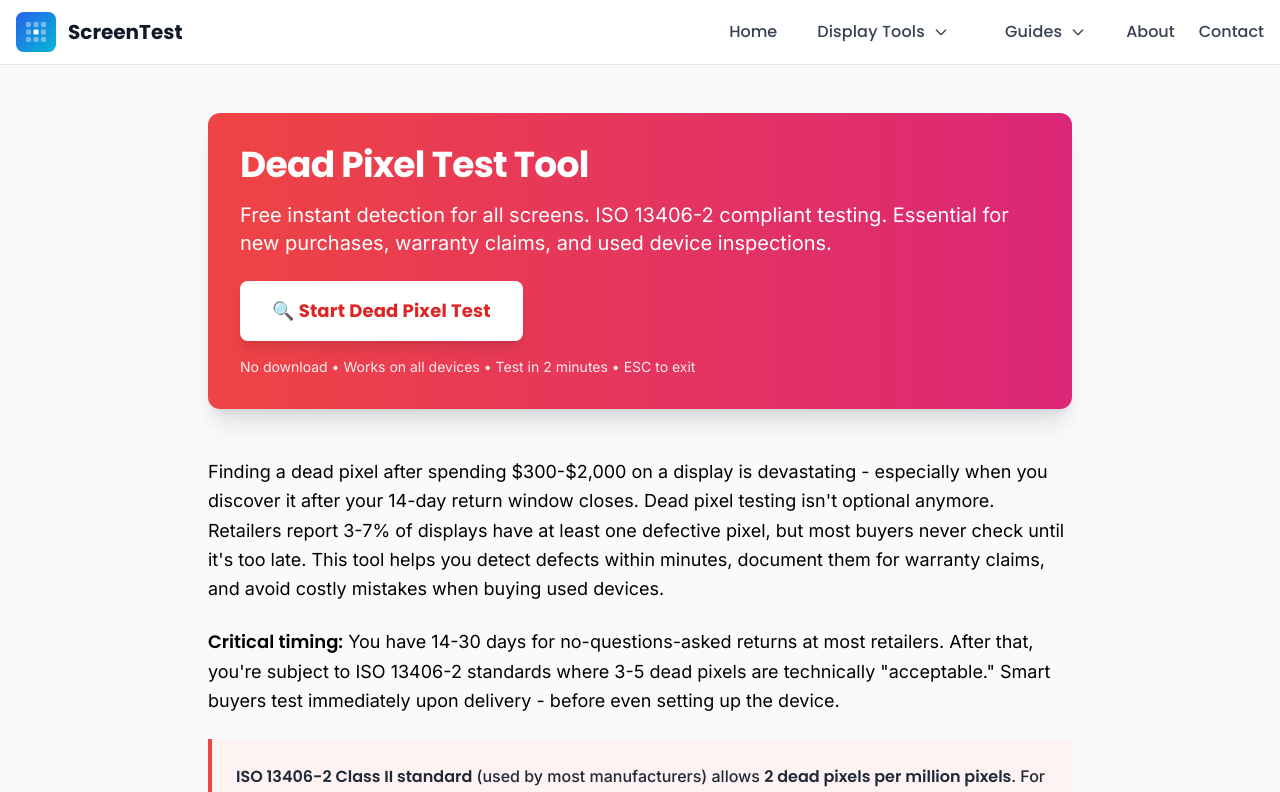
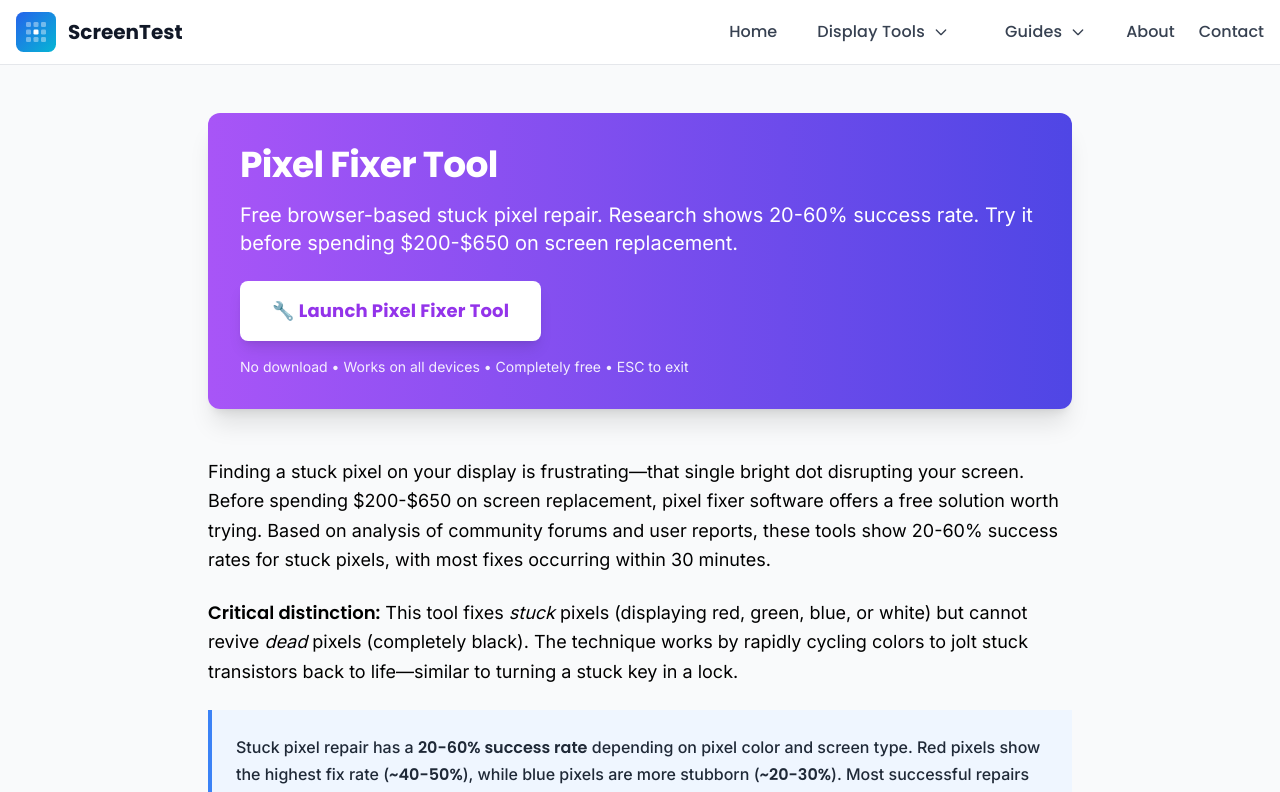
Before and after one commit to testscreentool-lgtm/screentest-io, a Next.js app: page /stuck-pixel-test in a window 1280 px wide. Shown: the top 792 px of the page. Built offline with nearby package versions, Linux system fonts and the light colour scheme.

Commit message:
Update page.tsx
Fix stuck pixel page to load PixelFixerClient

```diff
--- a/app/stuck-pixel-test/page.tsx
+++ b/app/stuck-pixel-test/page.tsx
@@ -1,6 +1,6 @@
 import { Metadata } from 'next'
 import Script from 'next/script'
-import DeadPixelTestClient from '../dead-pixel-test/DeadPixelTestClient'
+import PixelFixerClient from '../pixel-fixer/PixelFixerClient'
 
 export const metadata: Metadata = {
   title: 'Stuck Pixel Test: Check for Stuck Pixels Online | Free Tool',
@@ -73,7 +73,7 @@ export default function StuckPixelTestPage() {
         type="application/ld+json"
         dangerouslySetInnerHTML={{ __html: JSON.stringify(schemaData) }}
       />
-      <DeadPixelTestClient />
+      <PixelFixerClient />
     </>
   )
 }
```
